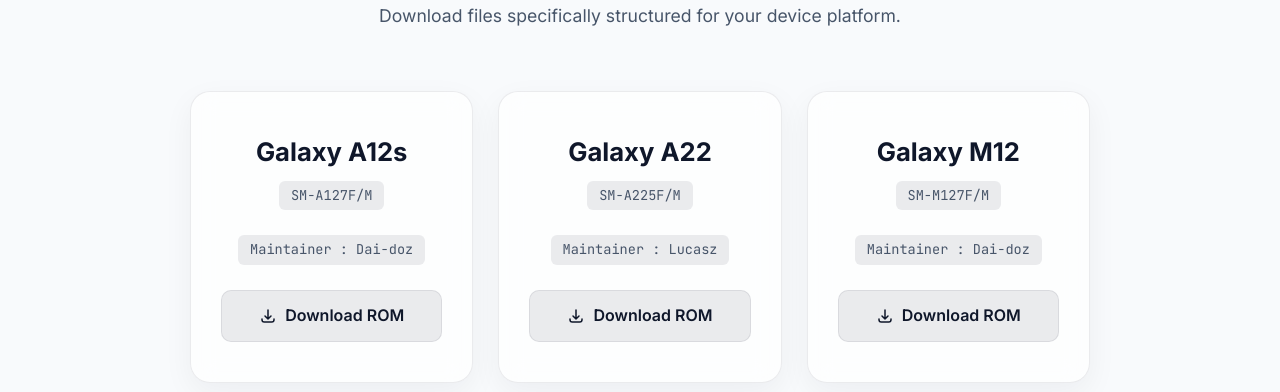
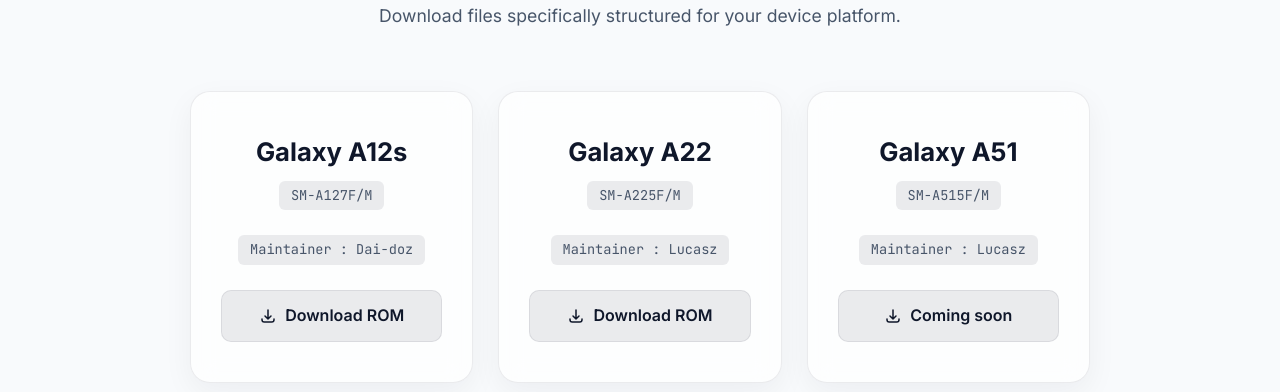
Before and after one commit to Dai-doz/ProjectDozG-Official-site, a plain HTML site: page index.html in a window 1280 px wide. Shown: the part 2180-2572 px from the top of the page. Drawn offline with Linux system fonts and the light colour scheme.

Commit message:
Remove m12 support

```diff
--- a/index.html
+++ b/index.html
@@ -854,12 +854,12 @@
 
             <!-- DEVICE 3 -->
             <div class="device-card reveal" style="transition-delay: 0.1s;">
-                <h3>Galaxy M12</h3>
-                <span class="device-codename">SM-M127F/M</span>
-                <span class="device-codename">Maintainer : Dai-doz</span>
-                <a href="https://drive.google.com/file/d/1x-ZZ_07ug3Trt8WemqQRWFhiJsdWDiLS/view?usp=sharing" target="_blank" rel="noopener noreferrer" class="download-link">
+                <h3>Galaxy A51</h3>
+                <span class="device-codename">SM-A515F/M</span>
+                <span class="device-codename">Maintainer : Lucasz</span>
+                <a href="" target="_blank" rel="noopener noreferrer" class="download-link">
                     <svg width="18" height="18" fill="none" stroke="currentColor" stroke-width="2" viewBox="0 0 24 24"><path stroke-linecap="round" stroke-linejoin="round" d="M4 16v1a3 3 0 003 3h10a3 3 0 003-3v-1m-4-4l-4 4m0 0l-4-4m4 4V4"/></svg>
-                    Download ROM
+                    Coming soon
                 </a>
             </div>
         </div>
```
